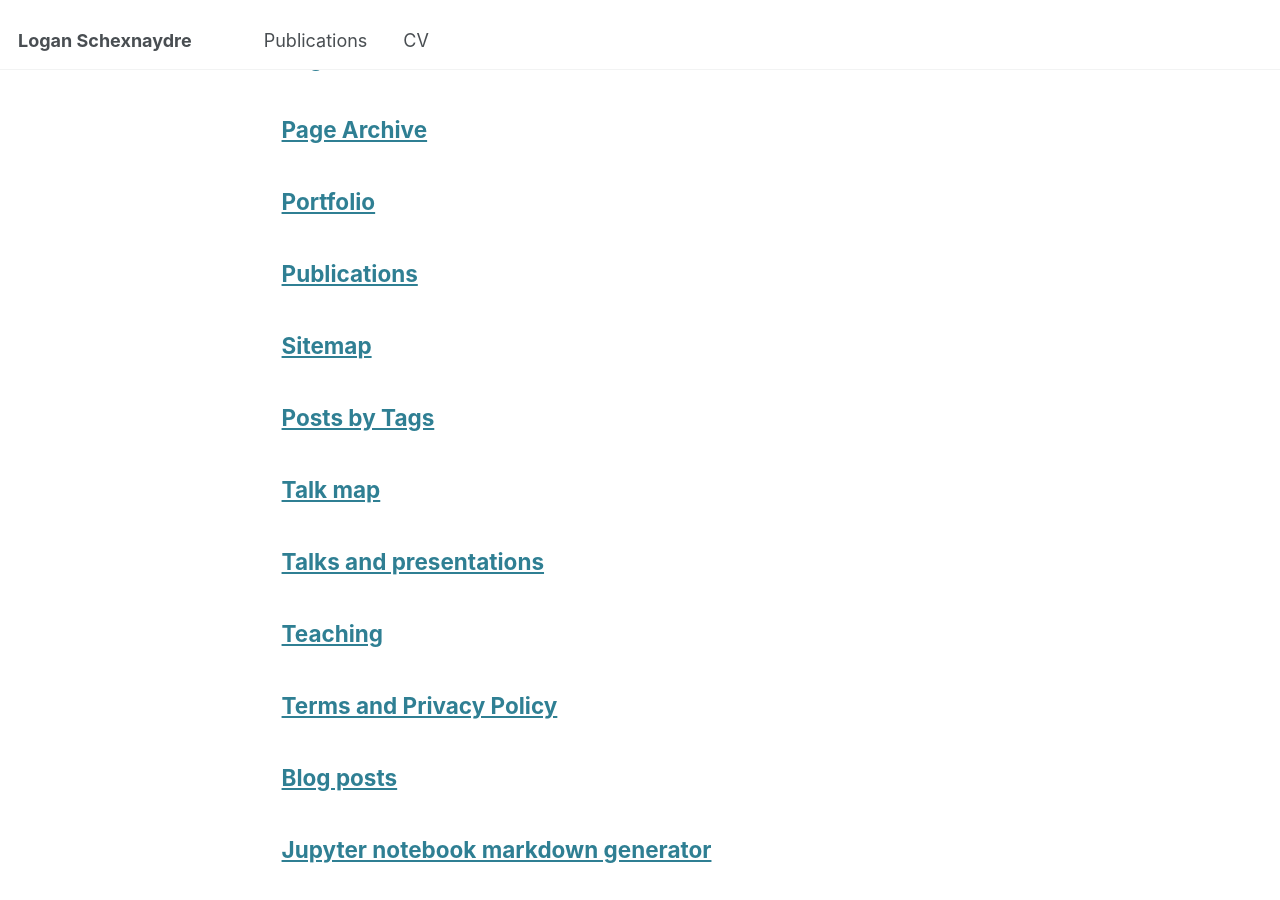
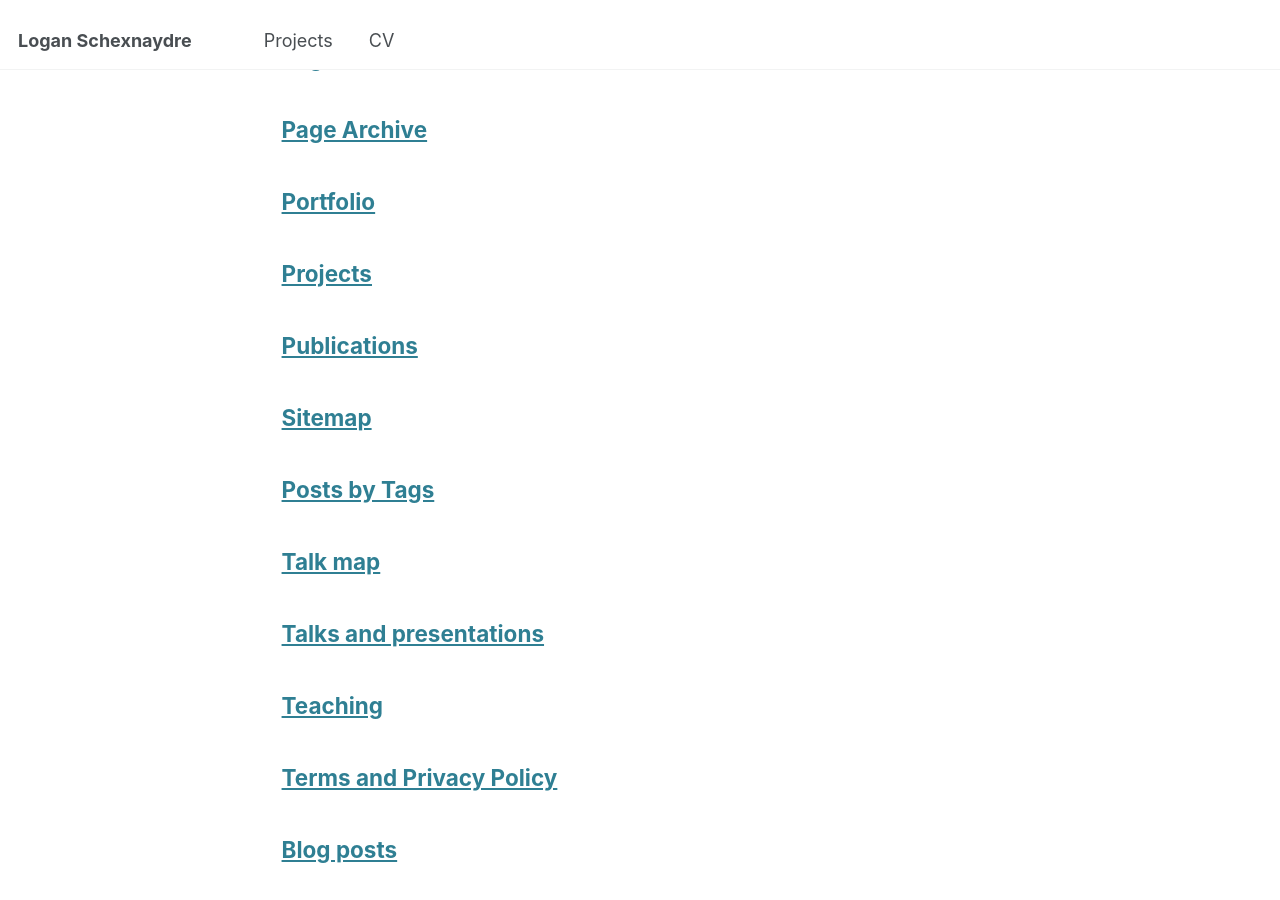
Before and after one commit to lpschexn/lpschexn.github.io, a Jekyll site: the page built from _pages/page-archive.html, in a window 1280 px wide and 900 px high, scrolled down 639 px. Built offline with Jekyll 4.4.1, drawn with Linux system fonts in a browser that asks for light colours.

Commit message:
Updating files and layout.

```diff
--- a/_data/navigation.yml
+++ b/_data/navigation.yml
@@ -5,8 +5,8 @@
 # prevent it from being included in the site.
 
 main:
-  - title: "Publications"
-    url: /publications/
+  # - title: "Publications"
+  #   url: /publications/
 
 #  - title: "Talks"
 #    url: /talks/
@@ -14,8 +14,8 @@ main:
 #  - title: "Teaching"
 #    url: /teaching/
 
-#  - title: "Portfolio"
-#    url: /portfolio/
+  - title: "Projects"
+    url: /projects/
 
 #  - title: "Blog Posts"
 #    url: /year-archive/
--- /dev/null
+++ b/_pages/projects.md
@@ -0,0 +1,5 @@
+---
+permalink: /projects/
+title: "Projects"
+author_profile: true
+---
```
Also changed, not shown: _pages/about.md (+4 -1 lines), 6 other files.
